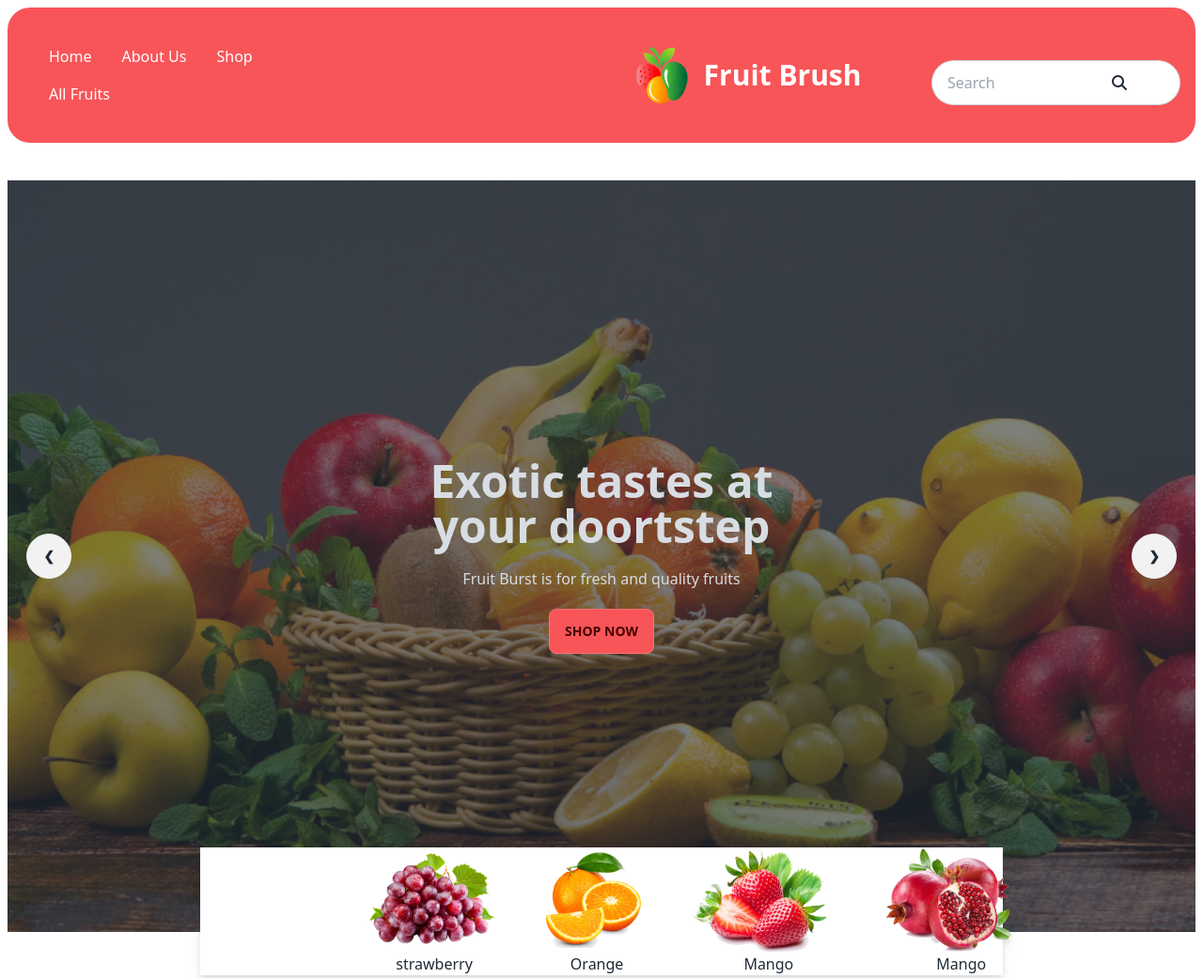
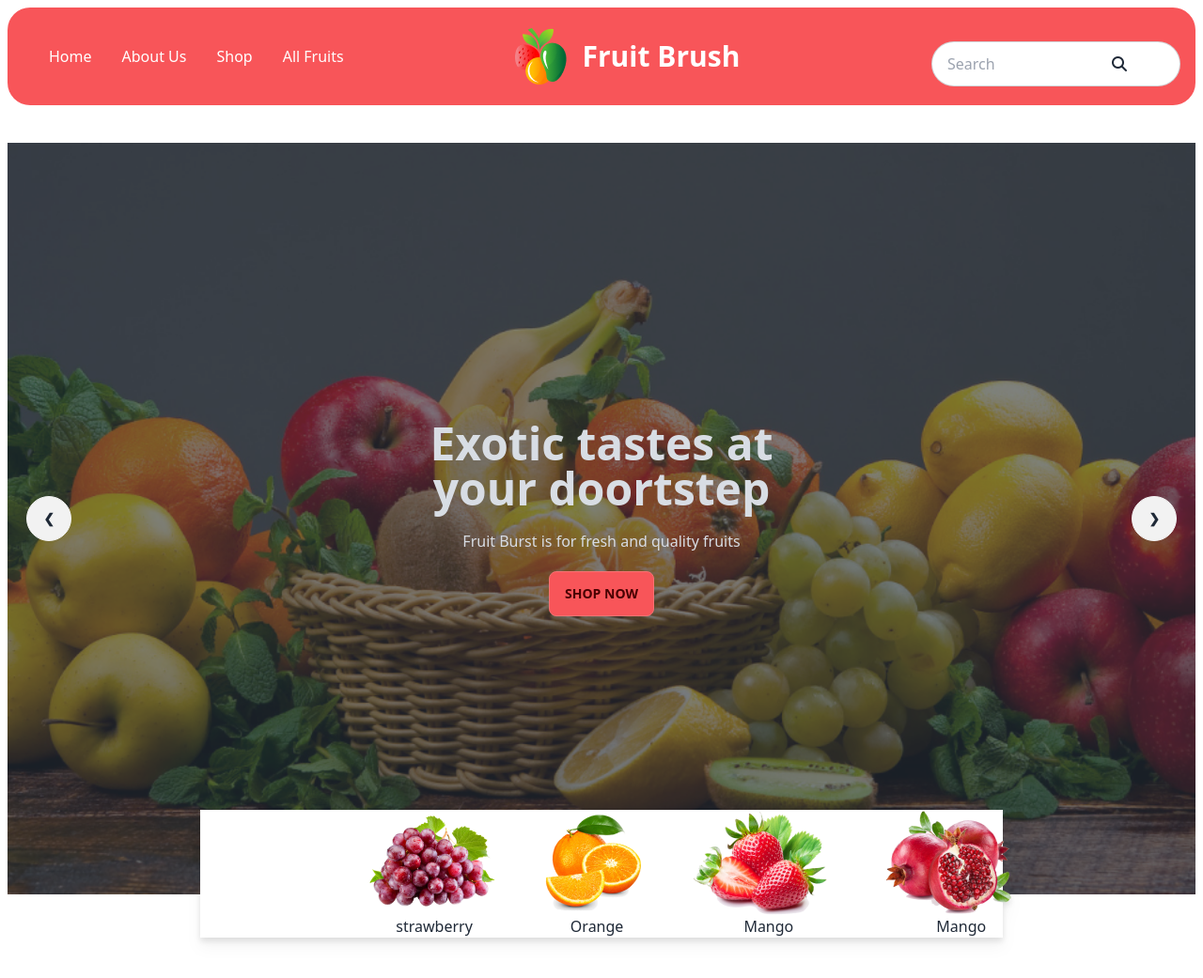
Before and after one commit to uzzalsinha/assignment_3_fruit_brush, a plain HTML site: page index.html in a window 1280 px wide. Shown: the top 1041 px of the page at 94% size. Drawn offline with nearby package versions, Linux system fonts and the light colour scheme; grey boxes are pictures that could not be loaded.

Commit message:
assignment is done

```diff
--- a/index.html
+++ b/index.html
@@ -48,16 +48,8 @@
 
                     <!-- <div > -->
                       <label tabindex="0" class="btn btn-ghost lg:hidden">
-                        <svg xmlns="http://www.w3.org/2000/svg" class="h-5 w-5" fill="none" viewBox="0 0 24 24" stroke="currentColor"><path stroke-linecap="round" stroke-linejoin="round" stroke-width="2" d="M4 6h16M4 12h8m-8 6h16" /></svg>
+                        <svg xmlns="http://www.w3.org/2000/svg" class="h-5 w-5 mx-96" fill="none" viewBox="0 0 24 24" stroke="currentColor"><path stroke-linecap="round" stroke-linejoin="round" stroke-width="2" d="M4 6h16M4 12h8m-8 6h16" /></svg>
                       </label>
-
-
-                    <!-- <label tabindex="0" class="btn btn-ghost btn-circle">
-                      <svg xmlns="http://www.w3.org/2000/svg" class="h-5 w-5" fill="none" viewBox="0 0 24 24" stroke="currentColor"><path stroke-linecap="round" stroke-linejoin="round" stroke-width="2" d="M4 6h16M4 12h16M4 18h7" /></svg>
-                    </label> -->
-
-
-
 
                     <ul tabindex="0" class="menu menu-sm dropdown-content mt-3 z-[1] p-2 shadow bg-base-100 rounded-box w-52">
                       <li><a>Home</a></li>
@@ -77,13 +69,13 @@
                   </ul>
                 </div>
               </div>
-              <div class="navbar-center">
+              <div class="navbar-center -ml-96">
                 <img src="./images/logo.png" class="img-fluid ${3|rounded-top,rounded-right,rounded-bottom,rounded-left,rounded-circle,|}" alt="">
                 <a class="btn btn-ghost normal-case text-3xl text-white">Fruit Brush</a>
               </div>
 
 
-                <div class="navbar-end">
+                <div class="navbar-end hidden md:grid lg:grid">
                     <div class="flex-none gap-2">
                         <div class="form-control">
                           <input type="text" placeholder="Search " class="input input-bordered w-20 md:w-auto rounded-3xl"/>
@@ -100,17 +92,6 @@
       <section>
         <!-- banner part -->
         <div class="mt-10 ml-2 mr-2">
-          <!-- carousel pic 1 -->
-          <!-- <div class="hero min-h-screen" style="background-image: url(./images/banner1.png);">
-            <div class="hero-overlay bg-opacity-60"></div>
-            <div class="hero-content text-center text-neutral-content">
-              <div class="max-w-md">
-                <h1 class="mb-5 text-5xl font-bold">Exotic tastes at your doortstep</h1>
-                <p class="mb-5">Provident cupiditate voluptatem et in. Quaerat fugiat ut assumenda excepturi exercitationem quasi. In deleniti eaque aut repudiandae et a id nisi.</p>
-                <button class="btn btn-primary">Shop now</button>
-              </div>
-            </div>
-          </div> -->
 
              <!-- carousel pic 1 -->
           <div class="carousel w-full">
```
